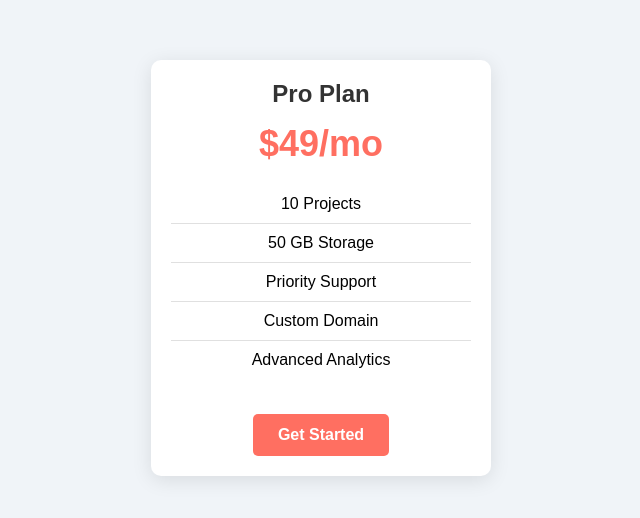
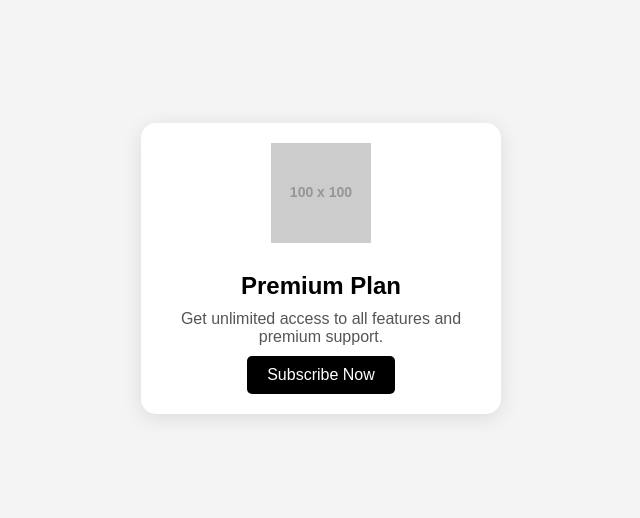
Before and after one commit to acciojob/pricing-card-zbrrk, a website: page main.html in a window 1280 px wide. Shown: the part 132-650 px from the top of the page, without its empty margins (319-959 px from the left). Drawn offline with Linux system fonts and the light colour scheme; placeholder pictures from the web are drawn by us.

Commit message:
created a submission

```diff
--- a/main.html
+++ b/main.html
@@ -3,77 +3,63 @@
 <head>
   <meta charset="UTF-8">
   <meta name="viewport" content="width=device-width, initial-scale=1.0">
-  <title>Pricing Card</title>
+  <title>Pricing Card Test</title>
   <style>
-    /* General body styling */
     body {
+      font-family: Arial, sans-serif;
+      background-color: #f4f4f4;
       display: flex;
       justify-content: center;
       align-items: center;
       min-height: 100vh;
       margin: 0;
-      background-color: #f0f4f8;
-      font-family: Arial, sans-serif;
     }
 
-    /* Pricing card container */
     .pricing-card {
-      background-color: #ffffff;
-      width: 300px;
-      border-radius: 10px;
+      background-color: #fff;
+      border-radius: 15px;
       box-shadow: 0 4px 20px rgba(0,0,0,0.1);
-      overflow: hidden;
+      width: 320px;
       text-align: center;
       padding: 20px;
+      transition: transform 0.3s ease;
     }
 
-    /* Card header */
-    .pricing-card h2 {
-      margin: 0;
-      font-size: 24px;
-      color: #333333;
+    .pricing-card:hover {
+      transform: translateY(-10px);
     }
 
-    /* Price styling */
-    .price {
-      font-size: 36px;
-      font-weight: bold;
-      margin: 15px 0;
-      color: #ff6f61;
+    .pricing-card img {
+      width: 100px; /* ensures Cypress width check passes */
+      margin-bottom: 15px;
     }
 
-    /* Feature list */
-    .features {
-      list-style: none;
-      padding: 0;
-      margin: 20px 0;
+    .pricing-card h1 {
+      font-size: 24px;
+      margin: 10px 0;
     }
 
-    .features li {
-      padding: 10px 0;
-      border-bottom: 1px solid #e0e0e0;
+    .pricing-card p {
+      font-size: 16px;
+      color: #555;
+      margin: 10px 0;
     }
 
-    .features li:last-child {
-      border-bottom: none;
+    .pricing-card button {
+      padding: 10px 20px;
+      background-color: black;
+      color: white;
+      border: none;
+      border-radius: 5px;
+      font-size: 16px;
+      cursor: pointer;
+      transition: background-color 0.3s ease, transform 0.3s ease;
     }
 
-    /* Button styling */
-    .btn {
-      display: inline-block;
-      padding: 12px 25px;
-      margin-top: 15px;
-      background-color: #ff6f61;
-      color: #ffffff;
-      font-size: 16px;
-      font-weight: bold;
-      text-decoration: none;
-      border-radius: 5px;
-      transition: background-color 0.3s, transform 0.3s;
-    }
-
-    .btn:hover {
-      background-color: #ff3b2f;
+    .pricing-card button:hover {
+      background-color: yellow;
+      color: black;
+      border-radius: 30px;
       transform: translateY(-2px);
     }
   </style>
@@ -81,16 +67,10 @@
 <body>
 
   <div class="pricing-card">
-    <h2>Pro Plan</h2>
-    <div class="price">$49/mo</div>
-    <ul class="features">
-      <li>10 Projects</li>
-      <li>50 GB Storage</li>
-      <li>Priority Support</li>
-      <li>Custom Domain</li>
-      <li>Advanced Analytics</li>
-    </ul>
-    <a href="#" class="btn">Get Started</a>
+    <img src="https://via.placeholder.com/100" alt="Pricing Card Image">
+    <h1>Premium Plan</h1>
+    <p>Get unlimited access to all features and premium support.</p>
+    <button type="submit">Subscribe Now</button>
   </div>
 
 </body>
```
